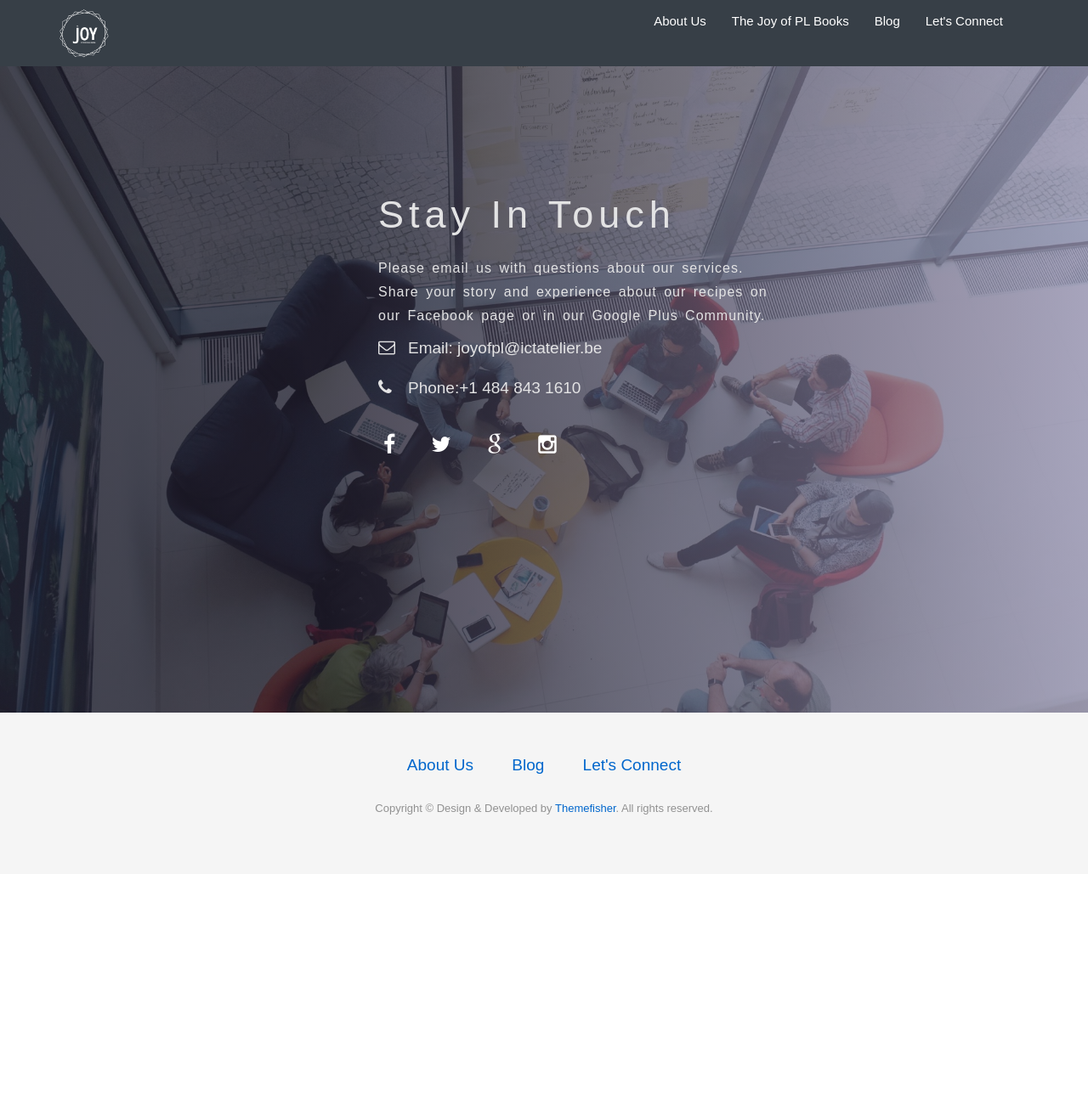
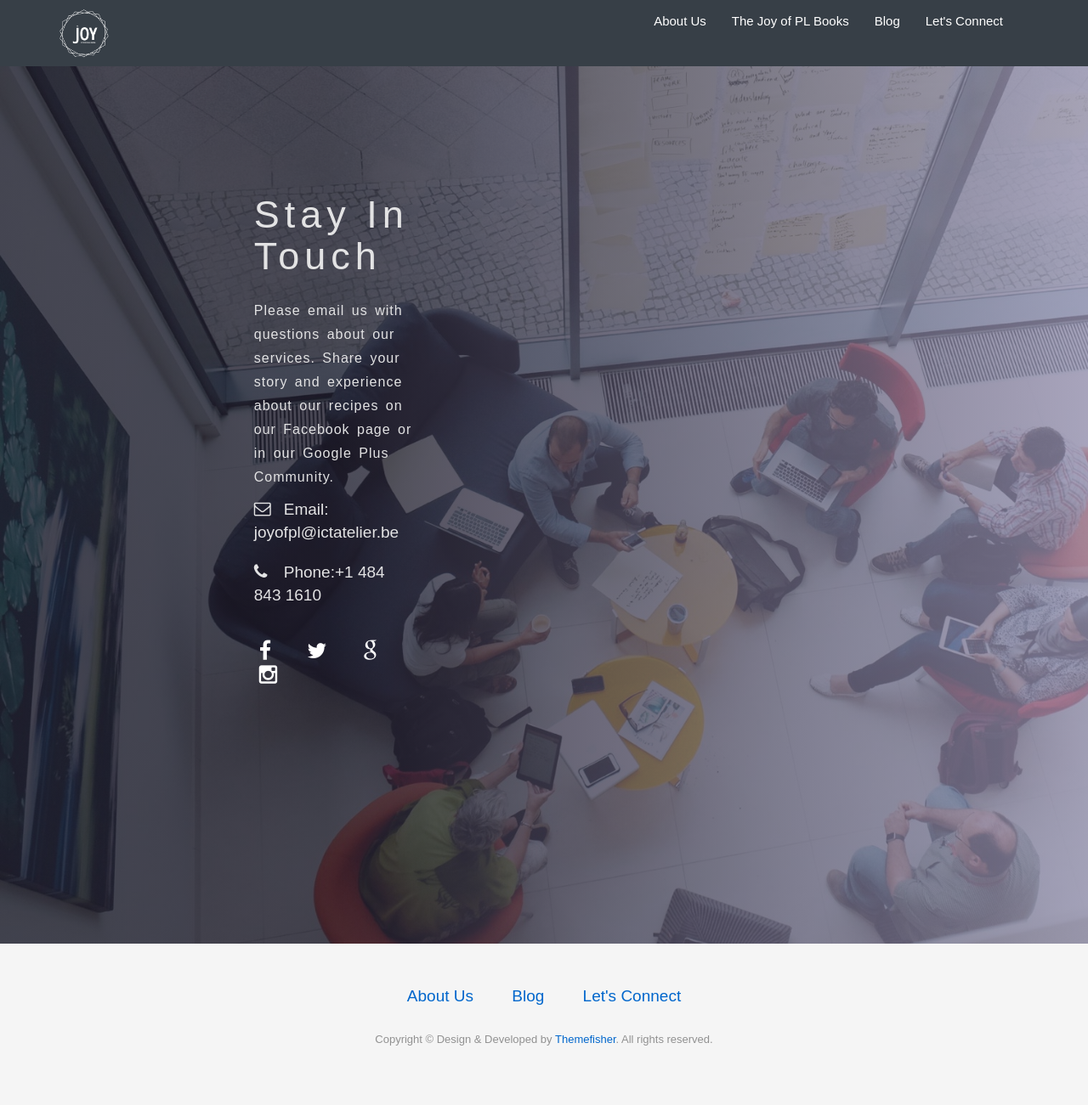
Before and after one commit to meesterkurt/joyofprofessionallearning, a Jekyll site: the page built from contact.html, in a window 1280 px wide. Shown: the whole page at 85% size. Built offline with Jekyll 4.4.1, drawn with Linux system fonts in a browser that asks for light colours; nearby versions of some CDN libraries; before the commit the page ends 1029 px from its top, so only the background shows below that.

Commit message:
Update contact.html

```diff
--- a/contact.html
+++ b/contact.html
@@ -8,7 +8,7 @@
 <section id="global-header">
   <div class="container">
     <div class="row">
-      <div class="col-md-12">
+      <div class="col-sm-12 col-md-6 .col-md-offset-3">
         <div class="block">
           <h1>Stay in Touch</h1>
           <p>Please email us with questions about our services. Share your story and experience about our recipes on our Facebook page or in our Google Plus Community. </p>
```
